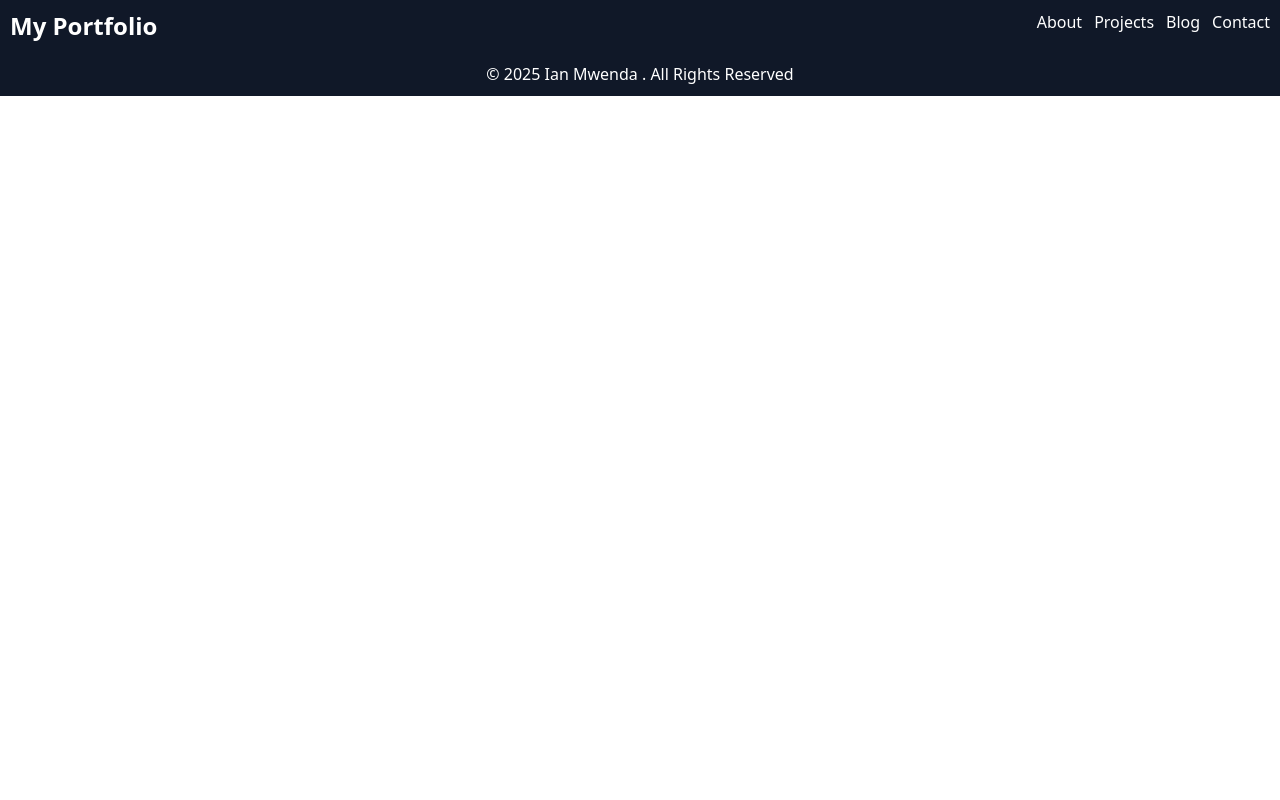
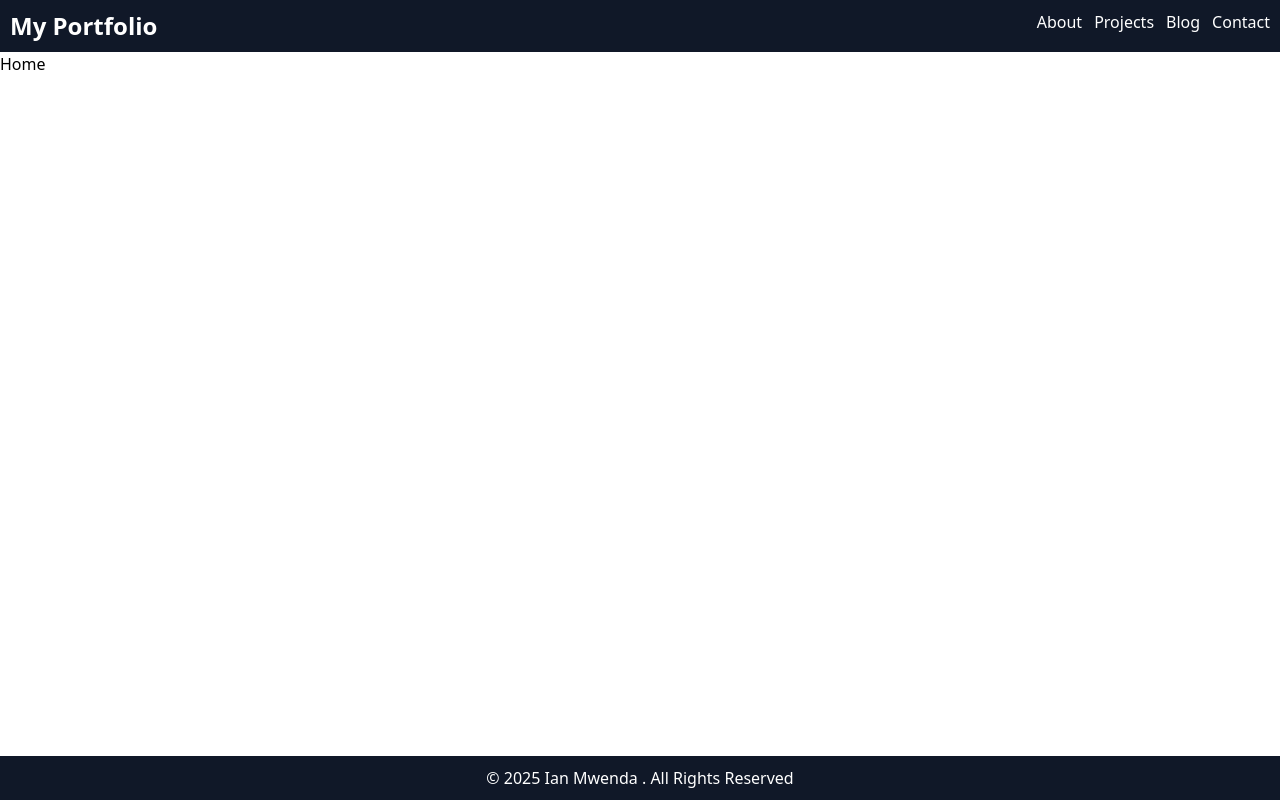
Before and after one commit to Ianmwia/personal-portfolio-react, a React (Vite) app: page / in a window 1280 px wide. Built offline with nearby package versions, Linux system fonts and the light colour scheme.

Commit message:
creating navigable paths with use effet

```diff
--- a/components/Navbar.jsx
+++ b/components/Navbar.jsx
@@ -1,15 +1,19 @@
-function Navbar(){
+
+function Navbar({setCurrentPage}){
+
     return(
         <>
         <nav className='bg-gray-900 text-white flex justify-between p-2.5' >
             <div>
-                <p className='text-2xl font-bold'>My Portfolio</p>
+                <p onClick={()=> setCurrentPage('home')} className='text-2xl font-bold hover:scale-105 transition duration-300 hover:text-amber-400'>My Portfolio</p>
             </div>
             <ul className='flex space-x-3'>
-                <li className='hover:scale-105 transition duration-300 hover:decoration-amber-400 hover:underline'><a href="">About</a></li>
-                <li className='hover:scale-105 transition duration-300 hover:decoration-amber-400 hover:underline'><a href="">Projects</a></li>
-                <li className='hover:scale-105 transition duration-300 hover:decoration-amber-400 hover:underline'><a href="">Blog</a></li>
-                <li className='hover:scale-105 transition duration-300 hover:decoration-amber-400 hover:underline'><a href="">Contact</a></li>
+                <li
+                onClick={()=> setCurrentPage('about')
+                } className='hover:scale-105 transition duration-300 hover:decoration-amber-400 hover:underline'>About</li>
+                <li onClick={()=> setCurrentPage('projects')} className='hover:scale-105 transition duration-300 hover:decoration-amber-400 hover:underline'>Projects</li>
+                <li onClick={()=> setCurrentPage('blog')} className='hover:scale-105 transition duration-300 hover:decoration-amber-400 hover:underline'>Blog</li>
+                <li onClick={()=> setCurrentPage('contact')} className='hover:scale-105 transition duration-300 hover:decoration-amber-400 hover:underline'>Contact</li>
             </ul>
         </nav>
         </>
--- /dev/null
+++ b/pages/About.jsx
@@ -0,0 +1,10 @@
+function About(){
+    return(
+        <>
+
+        <h1>About Me</h1>
+
+        </>
+    )
+}
+export default About
--- /dev/null
+++ b/pages/Blog.jsx
@@ -0,0 +1,10 @@
+function Blog(){
+    return(
+        <>
+        <main>
+            <h1>Blog</h1>
+        </main>
+        </>
+    )
+}
+export default Blog
--- /dev/null
+++ b/pages/Contact.jsx
@@ -0,0 +1,12 @@
+function Contact(){
+    return(
+        <>
+
+        <main>
+            <h1>Contact</h1>
+        </main>
+
+        </>
+    )
+}
+export default Contact
--- /dev/null
+++ b/pages/Home.jsx
@@ -0,0 +1,10 @@
+function Home(){
+    return(
+        <>
+        <main>
+            <h1>Home</h1>
+        </main>
+        </>
+    )
+}
+export default Home
--- /dev/null
+++ b/pages/Projects.jsx
@@ -0,0 +1,10 @@
+function Projects(){
+    return(
+        <>
+        <main>
+            <h1>Projects</h1>
+        </main>
+        </>
+    )
+}
+export default Projects
--- a/src/App.jsx
+++ b/src/App.jsx
@@ -1,15 +1,45 @@
 import Footer from '../components/Footer'
 import Navbar from '../components/Navbar'
 import './App.css'
+import { useState } from "react"
+import About from "../pages/About"
+import Home from "../pages/Home"
+import Contact from "../pages/Contact"
+import Blog from "../pages/Blog"
+import Projects from "../pages/Projects"
 
 function App() {
-
+  const [currentPage, setCurrentPage] = useState('home')
+    const changePages = () => {
+        switch(currentPage){
+            case 'home':
+                return <Home />
+            case 'about':
+                return <About/>
+            case 'projects':
+                return <Projects />
+            case 'blog':
+                return <Blog />
+            case 'contact':
+                return <Contact/>
+            default:
+                return <Home />
+        }
+    }
   return (
     <>
+    <div className='flex flex-col min-h-screen'>
     {/*Navbar */}
-    <Navbar/>
+    <Navbar setCurrentPage={setCurrentPage}/>
+
+    {/*Main */}
+    <main className='grow'>
+        <div>{changePages()}</div>
+    </main>
+
+    {/*Footer */}
     <Footer/>
-
+      </div>
     </>
   )
 }
```
